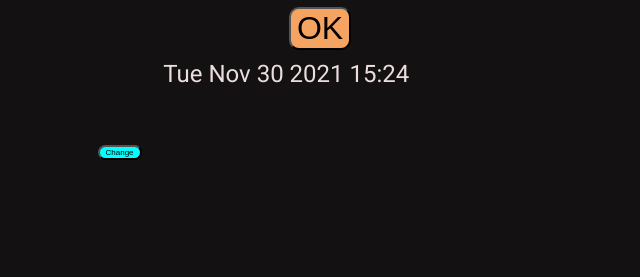
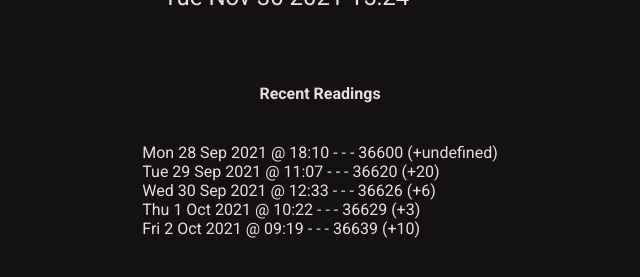
Before and after one commit to Makktu/meter-reader, a plain HTML site: page index.html in a window 1280 px wide. Shown: the part 383-660 px from the top of the page, without its empty margins (320-960 px from the left). Drawn offline with Linux system fonts and the light colour scheme.

Commit message:
changed data

```diff
--- a/index.html
+++ b/index.html
@@ -34,8 +34,11 @@
 
                 <div class="messages"></div>
             </div>
-            <button class="change">Change</button>
+            <!-- <button class="change">Change</button> -->
         </form>
+
+        <h4>Recent Readings</h4>
+        <div class="recent-readings"></div>
 
         <script src="script.js"></script>
     </body>
--- a/script.js
+++ b/script.js
@@ -5,13 +5,58 @@ function formatTimeDate() {
     messageArea.textContent = currentTimeDate.toString().slice(0, 21);
 }
 
-let allReadings = [36600, 36609, 36620, 36631, 36635, 36640];
+function clearScreen() {
+    formatTimeDate();
+    readingField.value = "";
+    let showRecentReadings = "";
+    let tempReading;
+    allReadings.forEach((thisReading) => {
+        if (tempReading) tempReading = thisReading.reading - tempReading;
+        showRecentReadings += `<br>${thisReading.day} ${thisReading.date} @ ${thisReading.time} - - - ${thisReading.reading} (+${tempReading})`;
+        tempReading = thisReading.reading;
+    });
+    recentReadingsArea.innerHTML = showRecentReadings;
+}
+
+let allReadings = [
+    {
+        reading: 36600,
+        day: "Mon",
+        date: "28 Sep 2021",
+        time: "18:10",
+    },
+    {
+        reading: 36620,
+        day: "Tue",
+        date: "29 Sep 2021",
+        time: "11:07",
+    },
+    {
+        reading: 36626,
+        day: "Wed",
+        date: "30 Sep 2021",
+        time: "12:33",
+    },
+    {
+        reading: 36629,
+        day: "Thu",
+        date: "1 Oct 2021",
+        time: "10:22",
+    },
+    {
+        reading: 36639,
+        day: "Fri",
+        date: "2 Oct 2021",
+        time: "09:19",
+    },
+];
 
 const messageArea = document.querySelector(".messages");
 const timeDate = document.querySelector(".timedatestamp");
 const okBtn = document.getElementById("ok-btn");
 const changeTimeDateBtn = document.querySelector(".change");
 const readingField = document.getElementById("reading");
+const recentReadingsArea = document.querySelector(".recent-readings");
 
 let lastReading = allReadings[allReadings.length - 1];
 
@@ -19,8 +64,23 @@ console.log(lastReading);
 
 okBtn.addEventListener("click", (e) => {
     e.preventDefault();
+
+    // check that entry:
+    // 1) is a number
+    // 2) is larger than the last entry
+
     let readingEntered = readingField.value;
+    console.log(typeof readingEntered);
+
+    // if (typeof readingEntered !== "number") {
+    //     console.log("yep");
+    //     messageArea.textContent = "Enter Numbers Only";
+    //     setTimeout(clearScreen, 3000);
+    //     return;
+    // }
+
     let calcUsed = readingEntered - lastReading;
+
     console.log(typeof calcUsed);
     console.log(`Amount used: £${calcUsed}`);
     allReadings.push(readingEntered);
@@ -28,8 +88,9 @@ okBtn.addEventListener("click", (e) => {
     console.log(allReadings);
 });
 
-changeTimeDateBtn.addEventListener("click", () => {
-    // Need to load a time/date picker and pass result to
-});
+// changeTimeDateBtn.addEventListener("click", () => {
+//     // Need to load a time/date picker and pass result to
+// });
 
 formatTimeDate();
+clearScreen();
```
